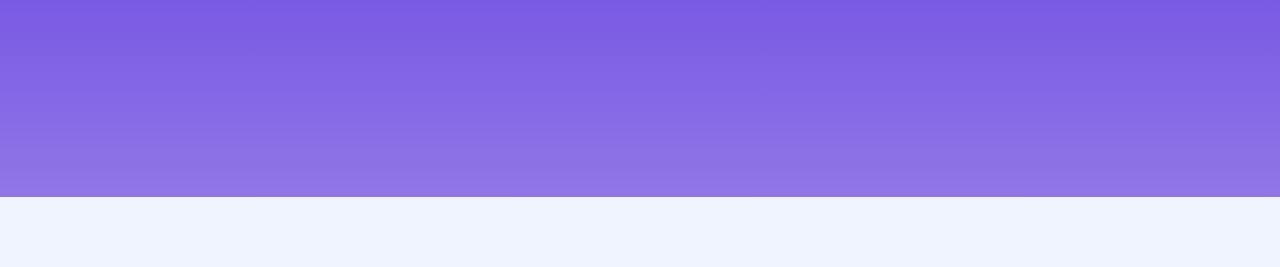
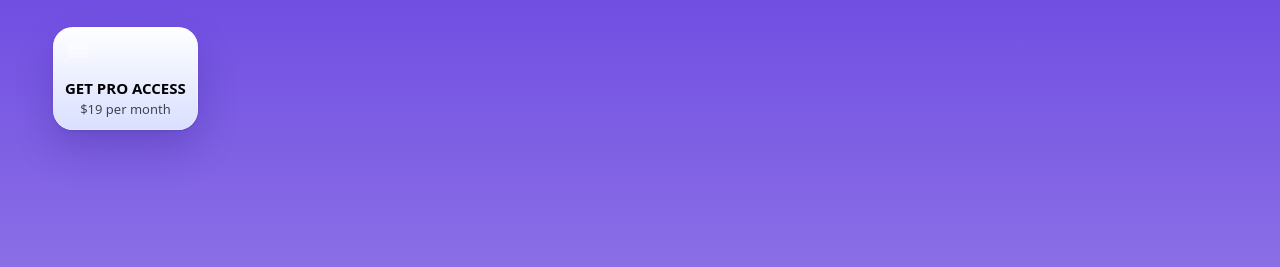
Before and after one commit to ymeskini/sc-landing-page, a Gatsby site: page / in a window 1280 px wide. Shown: the part 479-746 px from the top of the page. Built offline with nearby package versions, Linux system fonts and the light colour scheme; Gatsby itself is replaced by a stand-in of ours.

Commit message:
add button component and icon

```diff
--- /dev/null
+++ b/src/components/button/index.tsx
@@ -0,0 +1,42 @@
+import React, { FC, ComponentProps } from "react";
+import styled from "styled-components";
+import { Caption2, SmallText } from "../styles/TextStyles";
+import { CreditCardIcon } from "../icons/CreditCardIcon";
+
+interface ButtonProps extends ComponentProps<"button"> {
+  text: string;
+  subText?: string;
+  icon?: "credit";
+}
+
+export const Button: FC<ButtonProps> = ({ text, subText, ...buttonProps }) => {
+  return (
+    <Wrapper {...buttonProps}>
+      <CreditCardIcon />
+      <Title>{text}</Title>
+      {subText && <Subtitle>{subText}</Subtitle>}
+    </Wrapper>
+  );
+};
+
+const Wrapper = styled.button`
+  padding: 12px;
+  border: none;
+  border-radius: 20px;
+  background: linear-gradient(180deg, #fff 0%, #d9dfff 100%);
+  box-shadow: 0px 1px 3px 0px rgba(0, 0, 0, 0.1),
+    0px 20px 40px 0px rgba(23, 0, 102, 0.2),
+    0px 0px 0px 0.5px rgba(255, 255, 255, 0.5) inset;
+  width: fit-content;
+  cursor: pointer;
+`;
+
+const Title = styled(Caption2)`
+  color: black;
+`;
+
+const Subtitle = styled(SmallText)`
+  color: black;
+  opacity: 0.7;
+  margin-top: 4px;
+`;
--- /dev/null
+++ b/src/components/icons/CreditCardIcon.tsx
@@ -0,0 +1,12 @@
+import React from "react";
+
+import CreditCardIconSvg from "../../images/icons/credit.svg";
+import { IconWrapper } from "./IconWrapper";
+
+export const CreditCardIcon = () => {
+  return (
+    <IconWrapper>
+      <CreditCardIconSvg />
+    </IconWrapper>
+  );
+};
--- /dev/null
+++ b/src/components/icons/IconWrapper.tsx
@@ -0,0 +1,6 @@
+import styled from "styled-components";
+
+export const IconWrapper = styled.div`
+  width: 40px;
+  height: 40px;
+`;
--- a/src/components/sections/HeroSection.tsx
+++ b/src/components/sections/HeroSection.tsx
@@ -1,6 +1,9 @@
 import React from "react";
 import styled from "styled-components";
+
 import { H1, MediumText } from "../styles/TextStyles";
+import { Button } from "../button";
+import { Link } from "gatsby";
 
 export const HeroSection = () => {
   return (
@@ -14,6 +17,9 @@ export const HeroSection = () => {
             Don't skip design. Learn design and code, by building real apps with
             React and Swift. Complete courses about the best tools.
           </Description>
+          <Link to="/page-2">
+            <Button text="Get Pro Access" subText="$19 per month" />
+          </Link>
         </TextWrapper>
       </ContentWrapper>
     </Wrapper>
@@ -40,6 +46,4 @@ const Title = styled(H1)`
   color: var(--color-text);
 `;
 
-const Description = styled(MediumText)`
-
-`;
+const Description = styled(MediumText)``;
```
